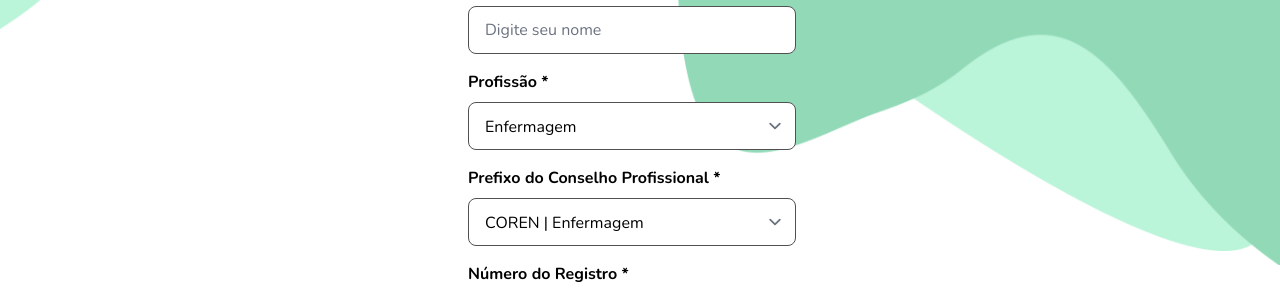
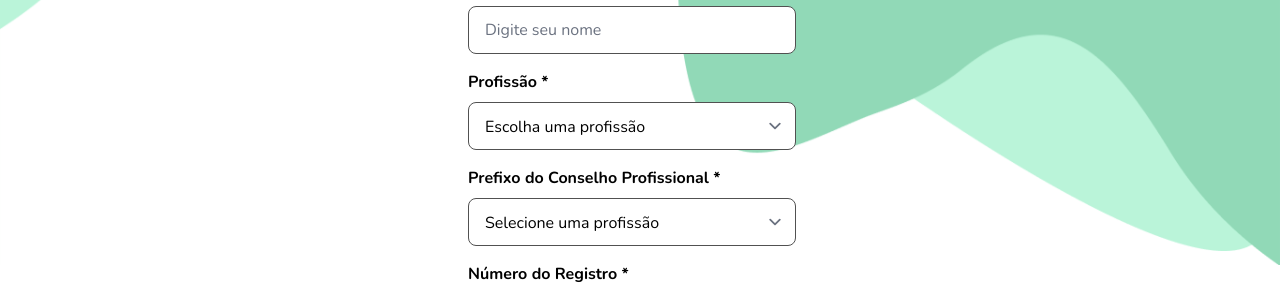
Before and after one commit to FelixMembrive/desafio-gama-lacrou-gr3, a React (Vite) app: page /signup in a window 1280 px wide. Shown: the part 339-631 px from the top of the page. Built offline with nearby package versions, Linux system fonts and the light colour scheme.

Commit message:
preparação da página de pré-cadastro para a integração com a API

```diff
--- a/src/components/Input/index.tsx
+++ b/src/components/Input/index.tsx
@@ -12,6 +12,7 @@ interface IInputProps {
   required?: boolean;
   form?: string;
   disabled?:boolean;
+  onChange?: any;
 }
 
 export default function Input(props: IInputProps) {
@@ -34,6 +35,7 @@ export default function Input(props: IInputProps) {
           form={props.form}
           disabled={props.disabled}
           required={props.required}
+          onChange={props.onChange}
         />
     </div>
   );
--- a/src/components/Select/index.tsx
+++ b/src/components/Select/index.tsx
@@ -10,6 +10,8 @@ interface ISelectProps {
     optionValues: string[] | number[];
     optionTexts: string[];
     required?: boolean;
+    onChange?:any;
+    disabled?:boolean;
   }
 
   export default function Select(props: ISelectProps) {
@@ -22,34 +24,26 @@ interface ISelectProps {
         >
           {props.labelText}
         </label>
-        {props.required ? (
-          <select
+            <select
             className={"border rounded-lg border-[#515151] h-12 px-4 py-3 mt-2 " + props.selectClassName}
             name={props.name}
             id={props.inputId}
             placeholder={props.placeholder}
-            required
+            required={props.required}
+            onChange={props.onChange}
+            disabled={props.disabled}
             >
+              {props.placeholder ?
+              <option value="" disabled selected>{props.placeholder}</option> :
+              null
+              }
+
             {props.optionValues.map((valueItem, index)=>{
                 return (
                     <option value={valueItem}>{props.optionTexts[index]}</option>
                 )
             })}
             </select>
-        ) : (
-            <select
-            className={"border rounded-lg border-[#515151] h-12 px-4 py-3 mt-2 " + props.selectClassName}
-            name={props.name}
-            id={props.inputId}
-            placeholder={props.placeholder}
-            >
-            {props.optionValues.map((valueItem, index)=>{
-                return (
-                    <option value={valueItem}>{props.optionTexts[index]}</option>
-                )
-            })}
-            </select>
-        )}
       </div>
     );
   }
--- a/src/pages/SignUp/index.tsx
+++ b/src/pages/SignUp/index.tsx
@@ -11,10 +11,21 @@ import Select from "../../components/Select";
 
 export default function SignUp() {
   const navigate = useNavigate();
-  const[openModal, setOpenModal]= useState(false)
+  const [openModal, setOpenModal]= useState<boolean>(false);
+  const [nome, setNome]= useState<string>("");
+  const [email, setEmail]= useState<string>("");
+  const [numero_conselho, setNumero_conselho]= useState<string>("");
+  const [senha1, setSenha1] = useState<string>("");
+  const [senha2, setSenha2]= useState<string>("");
+  const [senhaConfirmada, setSenhaConfirmada]= useState<string>("");
+  const [regiao_atuacao, setRegiao_atuacao]= useState<string>("");
+  const [profissao_id, setProfissao_id]= useState<string>("");
+  const [prefixo, setPrefixo]= useState<string>("");
 
   const handleSubmit = (e: any) => {
     e.preventDefault();
+    //verificar se senha 1 é igual a senha 2. Se for adicionar ao estado senha confirmada (senão, mostrar erro)
+    //verificar se valor do profissão_id é igual ao prefixo, se não for, mostrar erro
     setOpenModal(true);
   };
 
@@ -39,21 +50,14 @@ export default function SignUp() {
             inputClassName="min-w-[291px] mobile-md:min-w-[328px] p-4"
             placeholder="Digite seu nome"
             required={true}
+            onChange={(e:any)=>setNome(e.target.value)}
           />
           <Select
             className="mt-4"
             labelClassName="font-bold"
             labelText="Profissão *"
             inputId="select-profession-signup"
-            optionValues={[
-              "Enfermagem",
-              "Fisioterapia",
-              "Fonoaudiologia",
-              "Medicina",
-              "Nutrição",
-              "Odontologia",
-              "Psicologia",
-            ]}
+            optionValues={[1,2,3,4,5,6,7]}
             optionTexts={[
               "Enfermagem",
               "Fisioterapia",
@@ -63,22 +67,16 @@ export default function SignUp() {
               "Odontologia",
               "Psicologia",
             ]}
+            placeholder="Escolha uma profissão"
             selectClassName="min-w-[291px] mobile-md:min-w-[328px] p-4"
+            onChange={(e:any)=>setProfissao_id(e.target.value)}
           />
           <Select
             className="mt-4"
             labelClassName="font-bold"
             labelText="Prefixo do Conselho Profissional *"
             inputId="select-council-signup"
-            optionValues={[
-              "COREN",
-              "CREFITO",
-              "CRFa",
-              "CRM",
-              "CRN",
-              "CRO",
-              "CRP",
-            ]}
+            optionValues={[1,2,3,4,5,6,7]}
             optionTexts={[
               "COREN | Enfermagem",
               "CREFITO | Fisioterapia",
@@ -89,6 +87,8 @@ export default function SignUp() {
               "CRP | Psicologia",
             ]}
             selectClassName="min-w-[291px] mobile-md:min-w-[328px] p-4"
+            placeholder="Selecione uma profissão"
+            onChange={(e:any)=>setPrefixo(e.target.value)}
           />
           <Input
             className="mt-4"
@@ -99,6 +99,7 @@ export default function SignUp() {
             inputClassName="min-w-[291px] mobile-md:min-w-[328px] p-4"
             placeholder="Digite o número"
             required={true}
+            onChange={(e:any)=>setNumero_conselho(e.target.value)}
           />
           <hr className="bg-[#CFCFCF] min-w-[328px] mx-2 h-0.5 mt-6" />
           <Input
@@ -110,6 +111,7 @@ export default function SignUp() {
             inputClassName="min-w-[291px] mobile-md:min-w-[328px] p-4"
             placeholder="Digite seu email"
             required={true}
+            onChange={(e:any)=>setEmail(e.target.value)}
           />
           <Input
             className="mt-4"
@@ -120,6 +122,7 @@ export default function SignUp() {
             inputClassName="min-w-[291px] mobile-md:min-w-[328px] p-4"
             placeholder="Digite sua senha"
             required={true}
+            onChange={(e:any)=>setSenha1(e.target.value)}
           />
           <Input
             className="mt-4"
@@ -130,6 +133,7 @@ export default function SignUp() {
             inputClassName="min-w-[291px] mobile-md:min-w-[328px] p-4"
             placeholder="Digite sua senha novamente"
             required={true}
+            onChange={(e:any)=>setSenha2(e.target.value)}
           />
           <div className="mt-6 mb-12 flex max-w-[291px]">
             <input
```
